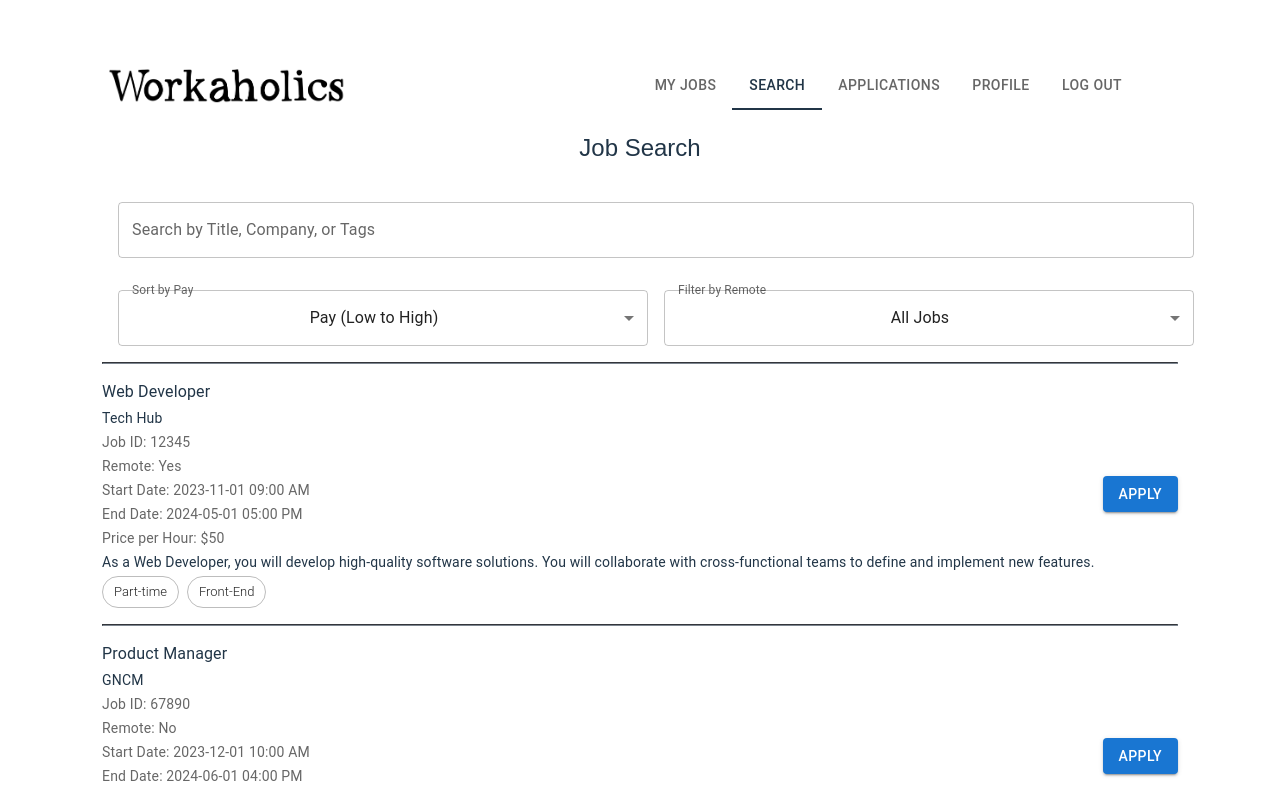
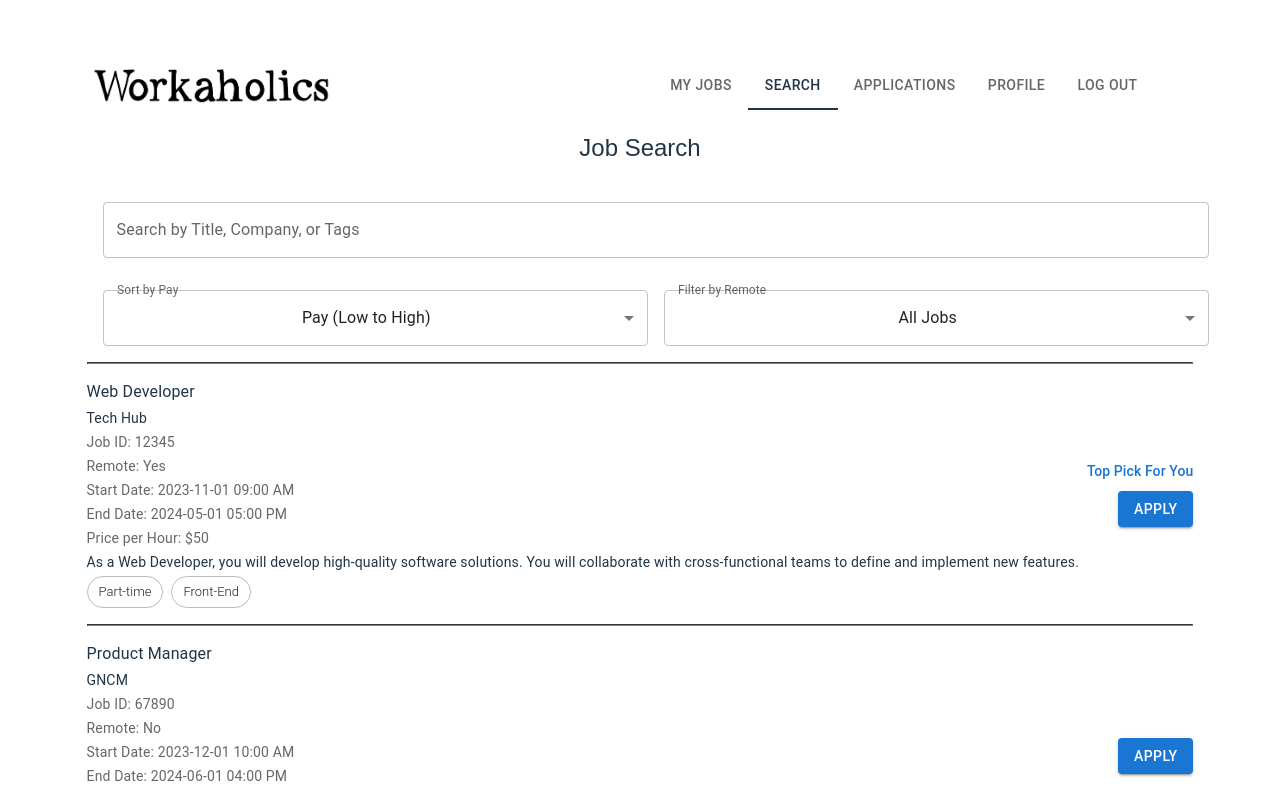
Before and after one commit to Gchollett/Database_Project, a React (Vite) app in the folder db-project/: page /cont/search in a window 1280 px wide. Shown: the top 791 px of the page. Built offline with nearby package versions, Linux system fonts and the light colour scheme.

Commit message:
Top Pick displayed to contractors.

```diff
--- a/db-project/src/containers/contractor/ContSearch.jsx
+++ b/db-project/src/containers/contractor/ContSearch.jsx
@@ -1,5 +1,5 @@
 import React, { useState, useEffect } from 'react';
-import { Stack, Typography, Button, Select, MenuItem, FormControl, InputLabel, Grid, Chip, TextField } from '@mui/material';
+import { Stack, Typography, Button, Select, MenuItem, FormControl, InputLabel, Grid, Chip, TextField, Tooltip } from '@mui/material';
 
 const ContSearch = () => {
   const [jobs, setJobs] = useState([]);
@@ -140,11 +140,18 @@ const ContSearch = () => {
                   ))}
                 </Stack>
               </Stack>
-
-              {/* Apply button */}
+              <Stack spacing={1} alignItems="flex-end">
+              {job == jobs[0] &&
+                <Tooltip title="This job is recommended to you in order to maximize profits based on your current accepted jobs" arrow>
+                  <Typography variant="subtitle2" color="primary">
+                    Top Pick For You
+                  </Typography>
+                </Tooltip>
+              }
               <Button variant="contained" color="primary">
-                Apply
+                  Apply
               </Button>
+              </Stack>
             </Stack>
             <hr></hr>
           </React.Fragment>
```
